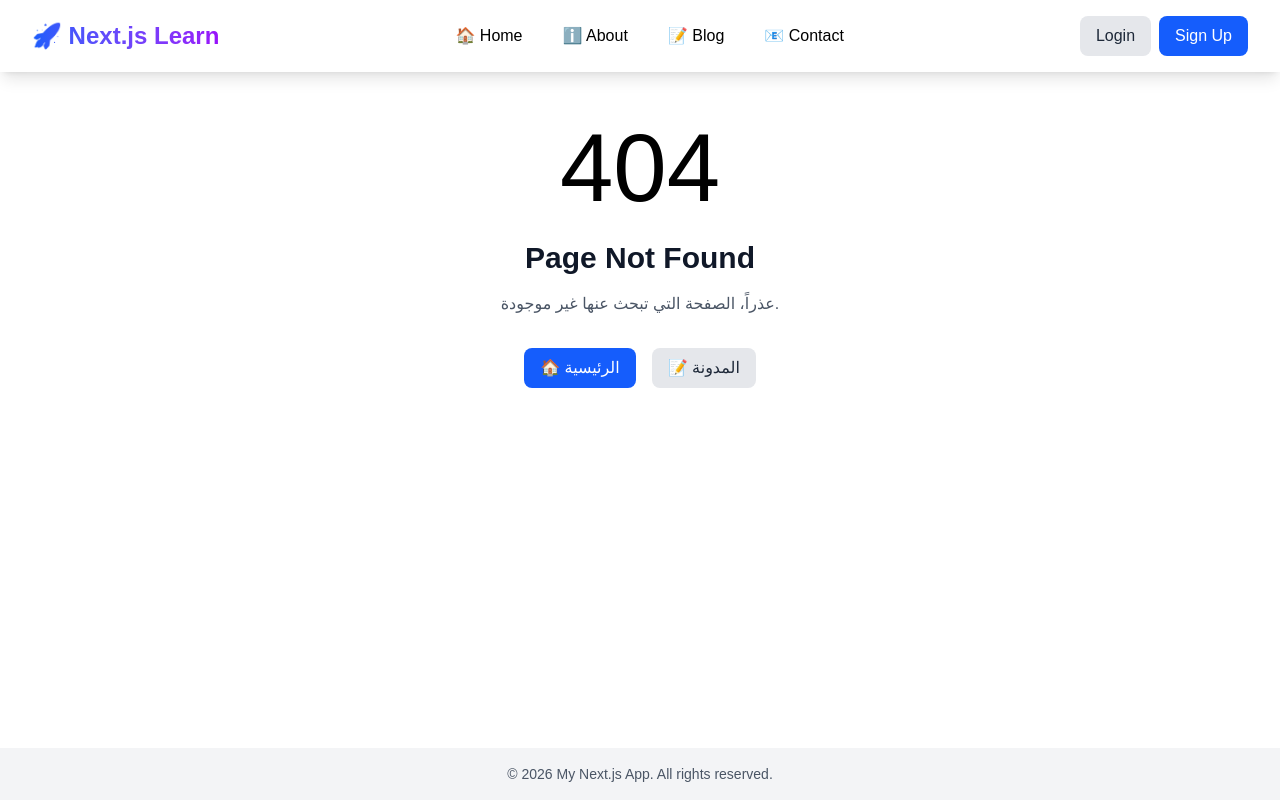
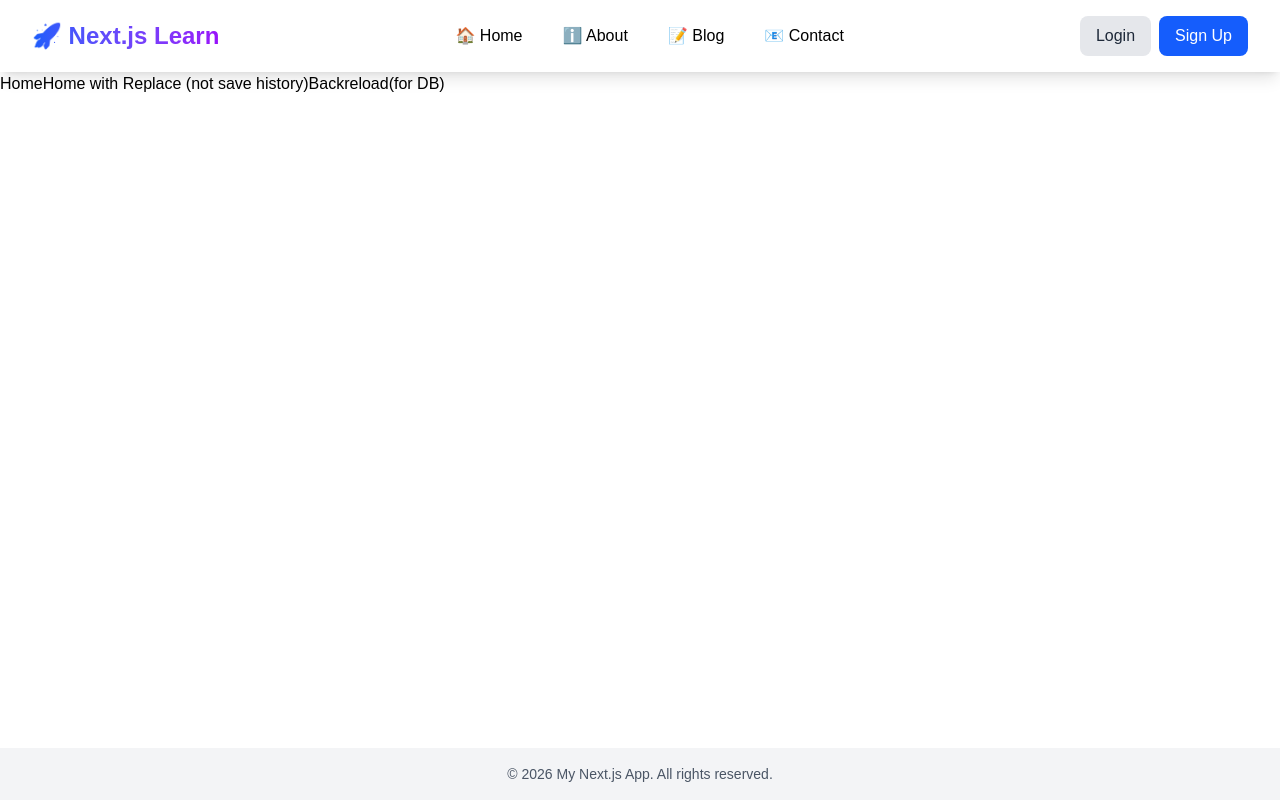
Before and after one commit to MersalHussin/Next-TS-16, a Next.js app: page /dashborad in a window 1280 px wide. Before the commit this address had no page. Built offline with nearby package versions, Linux system fonts and the light colour scheme.

Commit message:
useRouter(for Client)

```diff
--- /dev/null
+++ b/app/dashborad/page.tsx
@@ -0,0 +1,18 @@
+'use client'
+
+import { useRouter } from "next/navigation";
+
+const Dashboard = () => {
+
+    const router = useRouter()
+    return (
+        <div>
+            <button onClick={() => router.push("/")}>Home</button>
+            <button onClick={() => router.replace("/")}>Home with Replace (not save history)</button>
+            <button onClick={() => router.back()}>Back</button>
+            <button onClick={() => router.refresh()}>reload(for DB)</button>
+        </div>
+    );
+}
+
+export default Dashboard;
```
